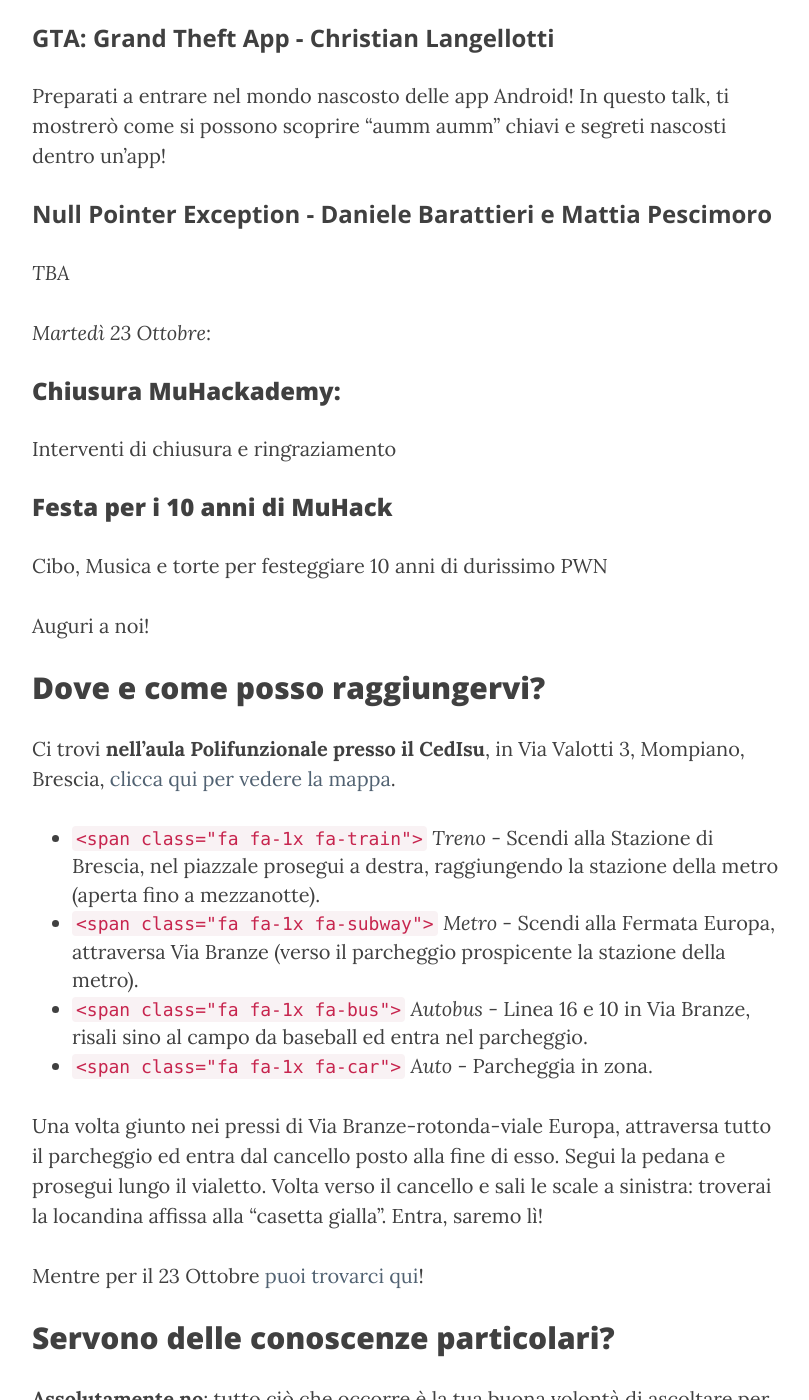
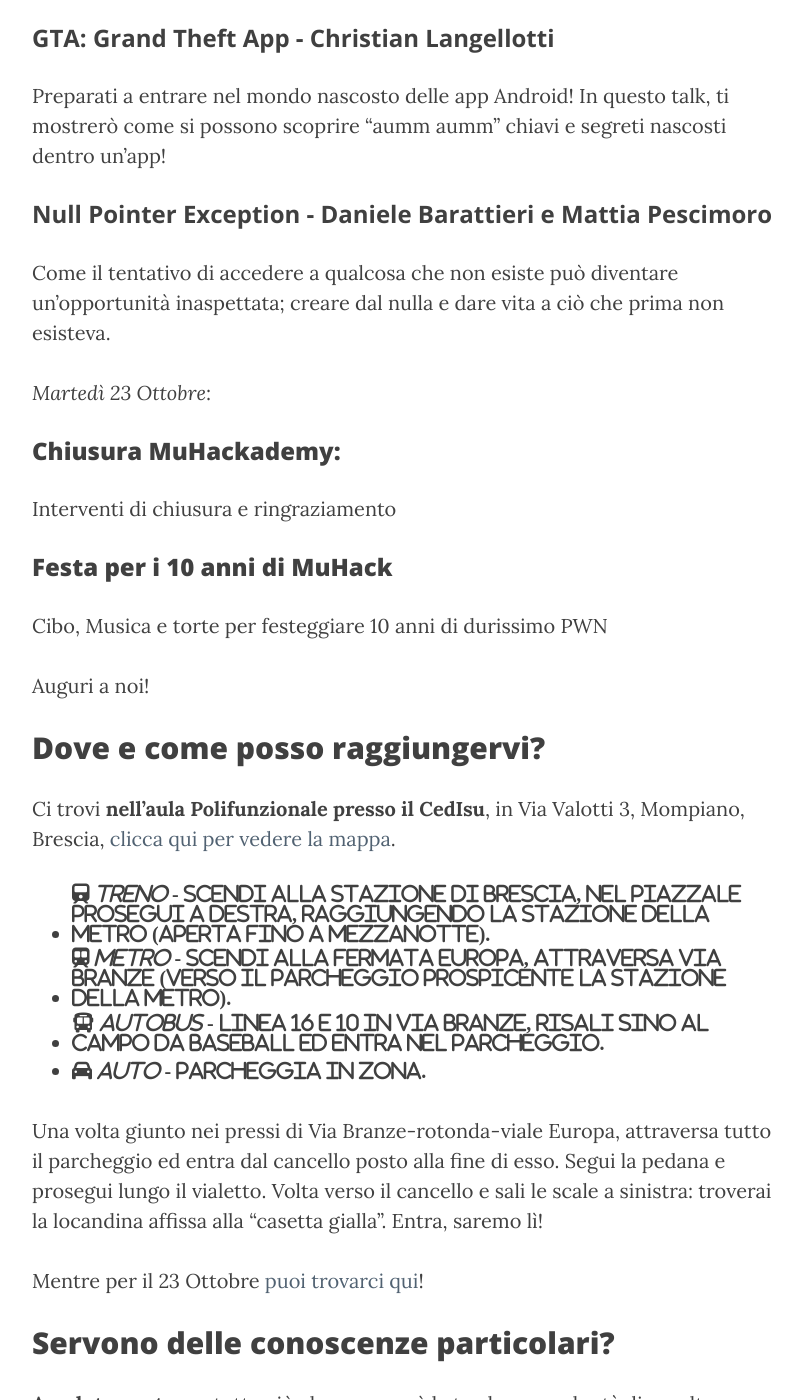
Before and after one commit to muhack/muhack.github.io, a Jekyll site: the page built from _posts/2024-10-13-muhackademy-2k24.md, in a window 1280 px wide and 1400 px high, scrolled down 3593 px. Shown: the whole window, without its empty margins (233-1042 px from the left). Built offline with Jekyll 4.4.1, drawn with Linux system fonts in a browser that asks for light colours.

Commit message:
updated muhackademy 24 post

```diff
--- a/_posts/2024-10-13-muhackademy-2k24.md
+++ b/_posts/2024-10-13-muhackademy-2k24.md
@@ -56,7 +56,7 @@
 
 ### __Null Pointer Exception - Daniele Barattieri e Mattia Pescimoro__
 
-_TBA_
+Come il tentativo di accedere a qualcosa che non esiste può diventare un'opportunità inaspettata; creare dal nulla e dare vita a ciò che prima non esisteva.
 
 
 _Martedì 23 Ottobre_:
@@ -76,10 +76,10 @@
 
 Ci trovi __nell'aula Polifunzionale presso il CedIsu__, in Via Valotti 3, Mompiano, Brescia, [clicca qui per vedere la mappa](https://goo.gl/maps/cxAs66G3Kqm).
 
-* `<span class="fa fa-1x fa-train">` *Treno* - Scendi alla Stazione di Brescia, nel piazzale prosegui a destra, raggiungendo la stazione della metro (aperta fino a mezzanotte).
-* `<span class="fa fa-1x fa-subway">` *Metro* - Scendi alla Fermata Europa, attraversa Via Branze (verso il parcheggio prospicente la stazione della metro).
-* `<span class="fa fa-1x fa-bus">` *Autobus* - Linea 16 e 10 in Via Branze, risali sino al campo da baseball ed entra nel parcheggio.
-* `<span class="fa fa-1x fa-car">` *Auto* - Parcheggia in zona.
+* <span class="fa fa-1x fa-train"> *Treno* - Scendi alla Stazione di Brescia, nel piazzale prosegui a destra, raggiungendo la stazione della metro (aperta fino a mezzanotte).
+* <span class="fa fa-1x fa-subway"> *Metro* - Scendi alla Fermata Europa, attraversa Via Branze (verso il parcheggio prospicente la stazione della metro).
+* <span class="fa fa-1x fa-bus"> *Autobus* - Linea 16 e 10 in Via Branze, risali sino al campo da baseball ed entra nel parcheggio.
+* <span class="fa fa-1x fa-car"> *Auto* - Parcheggia in zona.
 
 Una volta giunto nei pressi di Via Branze-rotonda-viale Europa, attraversa tutto il parcheggio ed entra dal cancello posto alla fine di esso. Segui la pedana e prosegui lungo il vialetto. Volta verso il cancello e sali le scale a sinistra: troverai la locandina affissa alla "casetta gialla". Entra, saremo lì!
 
```
